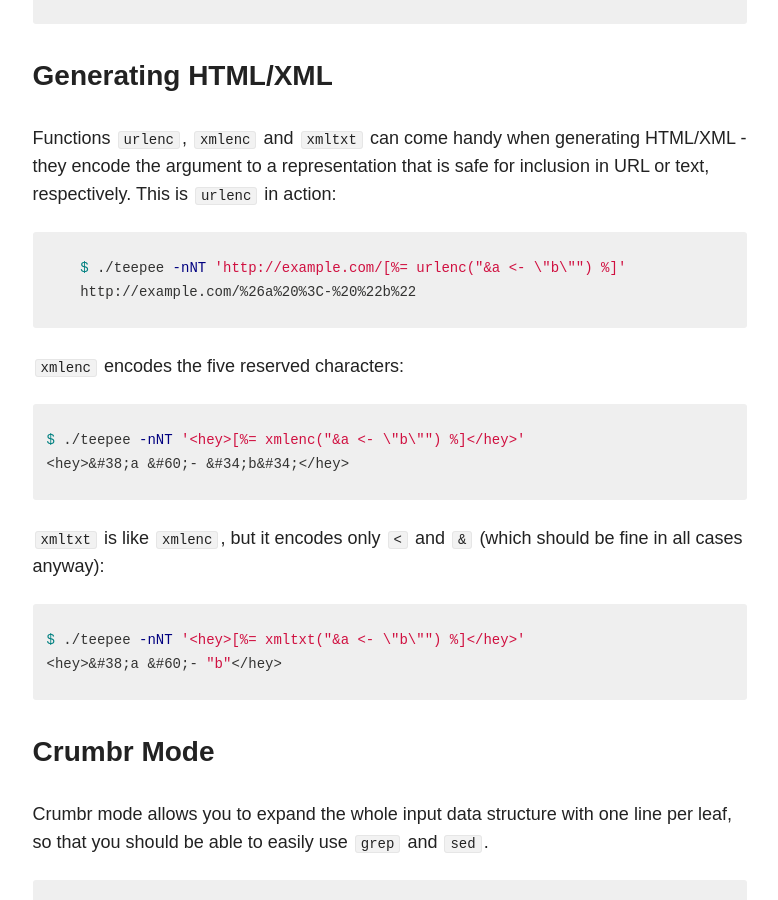
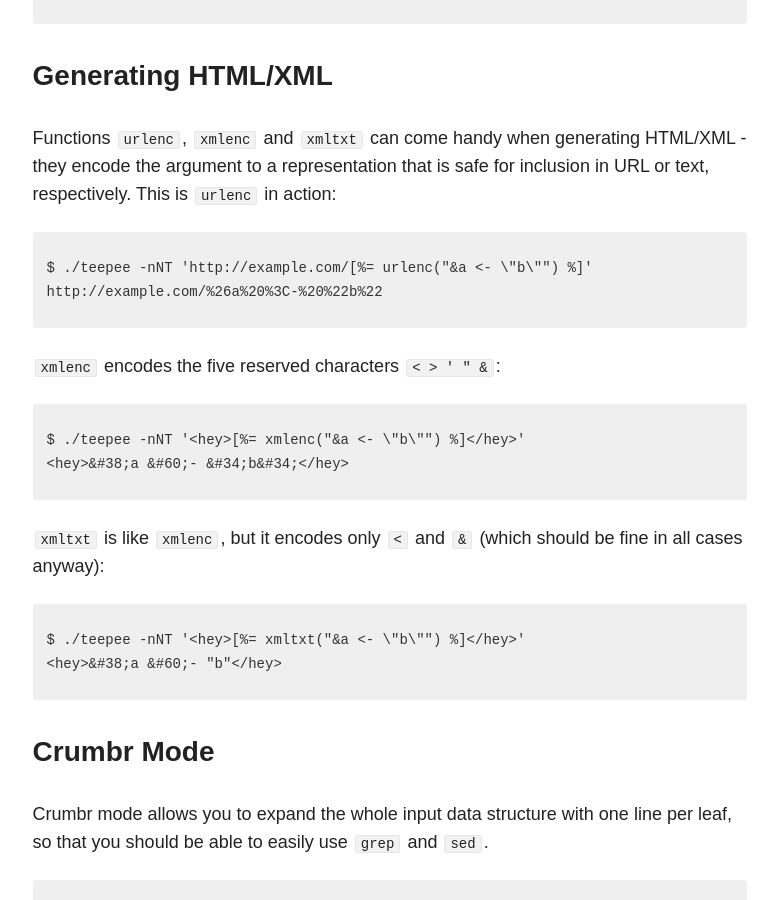
Before and after one commit to polettix/teepee, a Jekyll site: the page built from _posts/articles/2016-01-04-cheatsheet.md, in a window 1280 px wide and 900 px high, scrolled down 7283 px. Shown: the whole window, without its empty margins (347-1125 px from the left). Built offline with Jekyll 4.4.1, drawn with Linux system fonts in a browser that asks for light colours; nearby versions of some CDN libraries.

Commit message:
Fix minor issues

```diff
--- a/_posts/articles/2016-01-04-cheatsheet.md
+++ b/_posts/articles/2016-01-04-cheatsheet.md
@@ -279,14 +277,14 @@ Functions `urlenc`, `xmlenc` and `xmltxt` can come handy when generating
 HTML/XML - they encode the argument to a representation that is safe for
 inclusion in URL or text, respectively. This is `urlenc` in action:
 
-{% highlight bash %}
-    $ ./teepee -nNT 'http://example.com/[%= urlenc("&a <- \"b\"") %]'
-    http://example.com/%26a%20%3C-%20%22b%22
+{% highlight text %}
+$ ./teepee -nNT 'http://example.com/[%= urlenc("&a <- \"b\"") %]'
+http://example.com/%26a%20%3C-%20%22b%22
 {% endhighlight %}
 
-`xmlenc` encodes the five reserved characters:
+`xmlenc` encodes the five reserved characters `< > ' " &`:
 
-{% highlight bash %}
+{% highlight text %}
 $ ./teepee -nNT '<hey>[%= xmlenc("&a <- \"b\"") %]</hey>'
 <hey>&#38;a &#60;- &#34;b&#34;</hey>
 {% endhighlight %}
@@ -294,7 +292,7 @@ $ ./teepee -nNT '<hey>[%= xmlenc("&a <- \"b\"") %]</hey>'
 `xmltxt` is like `xmlenc`, but it encodes only `<` and `&` (which should be
 fine in all cases anyway):
 
-{% highlight bash %}
+{% highlight text %}
 $ ./teepee -nNT '<hey>[%= xmltxt("&a <- \"b\"") %]</hey>'
 <hey>&#38;a &#60;- "b"</hey>
 {% endhighlight %}
```
Also changed, not shown: other parts of _posts/articles/2016-01-04-cheatsheet.md (+2 -4 lines), index.md (+1 -7 lines).
